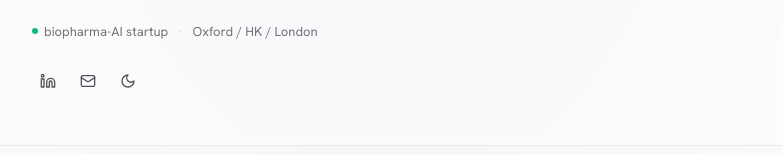
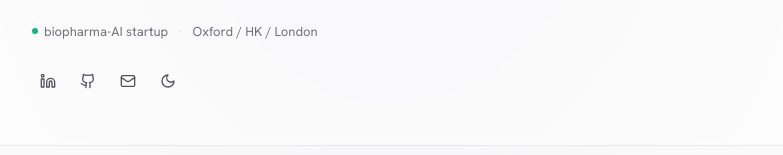
Before and after one commit to katieluii/katieluii.github.io, a React (Vite) app: page / in a window 1280 px wide. Shown: the part 177-332 px from the top of the page, without its empty margins (248-1031 px from the left). Built offline with nearby package versions, Linux system fonts and the light colour scheme; no server answers.

Commit message:
Add GitHub profile link to homepage header and footer

```diff
--- a/src/pages/Home.tsx
+++ b/src/pages/Home.tsx
@@ -1,5 +1,5 @@
 import { useState, useMemo } from 'react';
-import { Linkedin, Mail } from 'lucide-react';
+import { Github, Linkedin, Mail } from 'lucide-react';
 import { ThemeToggle } from '../components/ThemeToggle';
 import { FilterChips } from '../components/FilterChips';
 import { ProjectTimeline } from '../components/ProjectTimeline';
@@ -81,6 +81,16 @@ export function Home() {
               className="p-2 rounded-lg text-zinc-600 hover:text-zinc-900 hover:bg-zinc-100 dark:text-zinc-400 dark:hover:text-zinc-100 dark:hover:bg-white/10 transition-colors"
             >
               <Linkedin className="w-4 h-4" />
+            </a>
+
+            <a
+              href="https://github.com/katieluii"
+              target="_blank"
+              rel="noreferrer"
+              aria-label="GitHub profile"
+              className="p-2 rounded-lg text-zinc-600 hover:text-zinc-900 hover:bg-zinc-100 dark:text-zinc-400 dark:hover:text-zinc-100 dark:hover:bg-white/10 transition-colors"
+            >
+              <Github className="w-4 h-4" />
             </a>
 
             {/* TODO: Replace with your actual email address */}
@@ -174,6 +184,14 @@ export function Home() {
               LinkedIn
             </a>
             <a
+              href="https://github.com/katieluii"
+              target="_blank"
+              rel="noreferrer"
+              className="hover:text-zinc-900 dark:hover:text-zinc-100 transition-colors"
+            >
+              GitHub
+            </a>
+            <a
               href="mailto:katieluikakiu@gmail.com"
               className="hover:text-zinc-900 dark:hover:text-zinc-100 transition-colors"
             >
```
